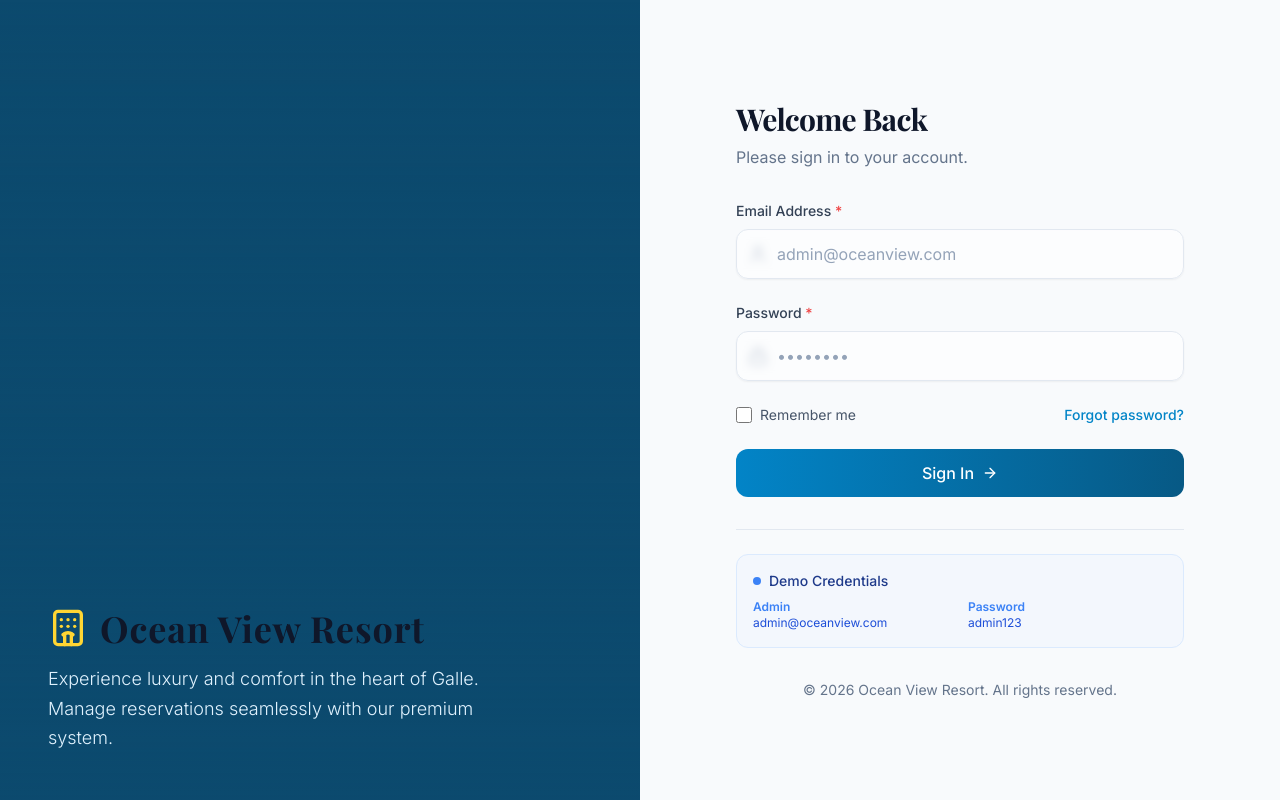
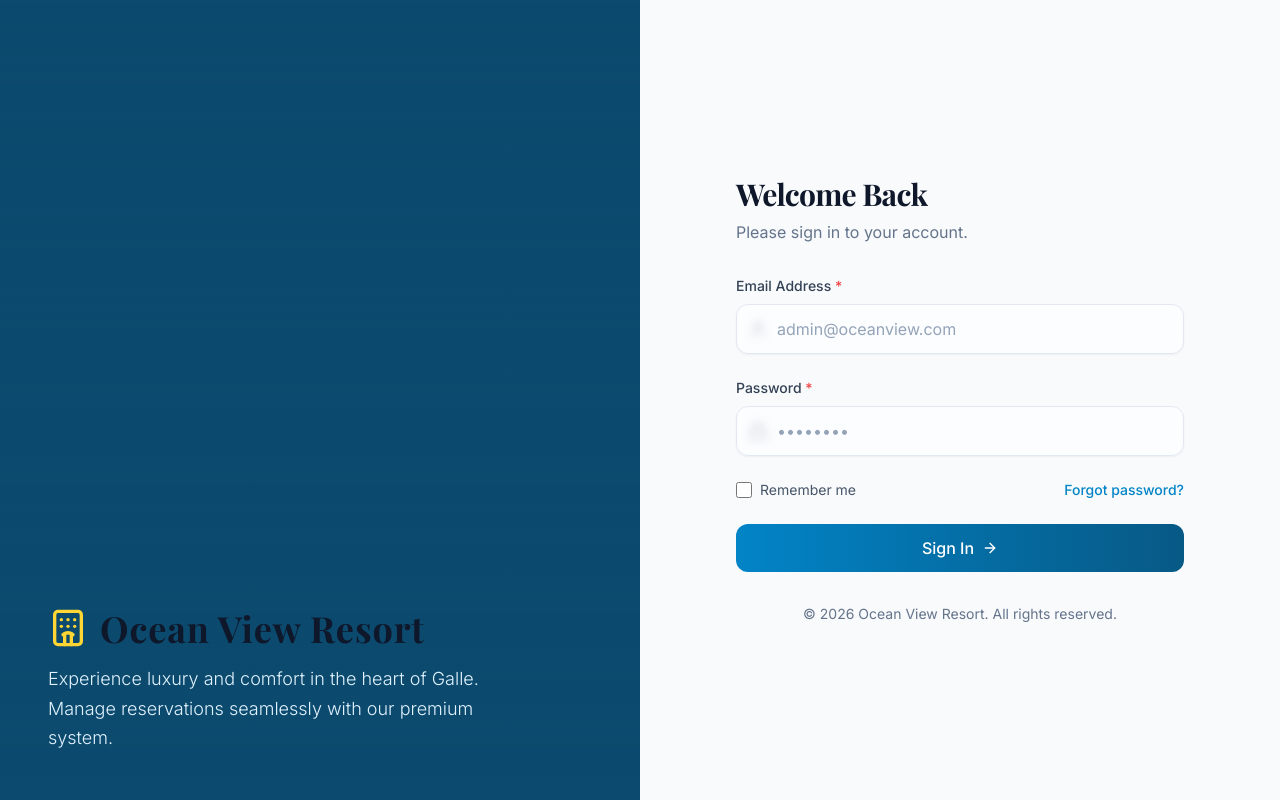
Before and after one commit to PamodaR/hotel-reservation, a React (Vite) app in the folder frontend/: page /login in a window 1280 px wide. Built offline with nearby package versions, Linux system fonts and the light colour scheme.

Commit message:
Home page and Login page changes

```diff
--- a/frontend/src/pages/Home.jsx
+++ b/frontend/src/pages/Home.jsx
@@ -68,7 +68,7 @@
                         Discover the perfect blend of luxury, comfort, and breathtaking ocean views.
                         Your unforgettable getaway starts here at Ocean View Resort.
                     </p>
-                    <div className="flex flex-col sm:flex-row gap-4 justify-center">
+                   {/*} <div className="flex flex-col sm:flex-row gap-4 justify-center">
                         <Button
                             className="bg-gold-500 hover:bg-gold-600 text-white px-8 py-4 text-lg shadow-xl shadow-gold-500/20"
                             onClick={() => document.getElementById('availability').scrollIntoView({ behavior: 'smooth' })}
@@ -76,7 +76,7 @@
                             Book Your Stay
                             <ArrowRight className="ml-2 w-5 h-5" />
                         </Button>
-                    </div>
+                    </div>*/}
                 </div>
             </header>
 
--- a/frontend/src/pages/Login.jsx
+++ b/frontend/src/pages/Login.jsx
@@ -131,7 +131,7 @@
                         </Button>
                     </form>
 
-                    <div className="pt-6 border-t border-surface-200">
+                  {/* <div className="pt-6 border-t border-surface-200">
                         <div className="bg-blue-50/50 border border-blue-100 rounded-xl p-4">
                             <p className="text-sm text-blue-900 font-medium mb-2 flex items-center">
                                 <span className="w-2 h-2 bg-blue-500 rounded-full mr-2"></span>
@@ -148,7 +148,7 @@
                                 </div>
                             </div>
                         </div>
-                    </div>
+                    </div>*/}
 
                     <p className="text-center text-sm text-surface-500 mt-8">
                         © 2026 Ocean View Resort. All rights reserved.
```
